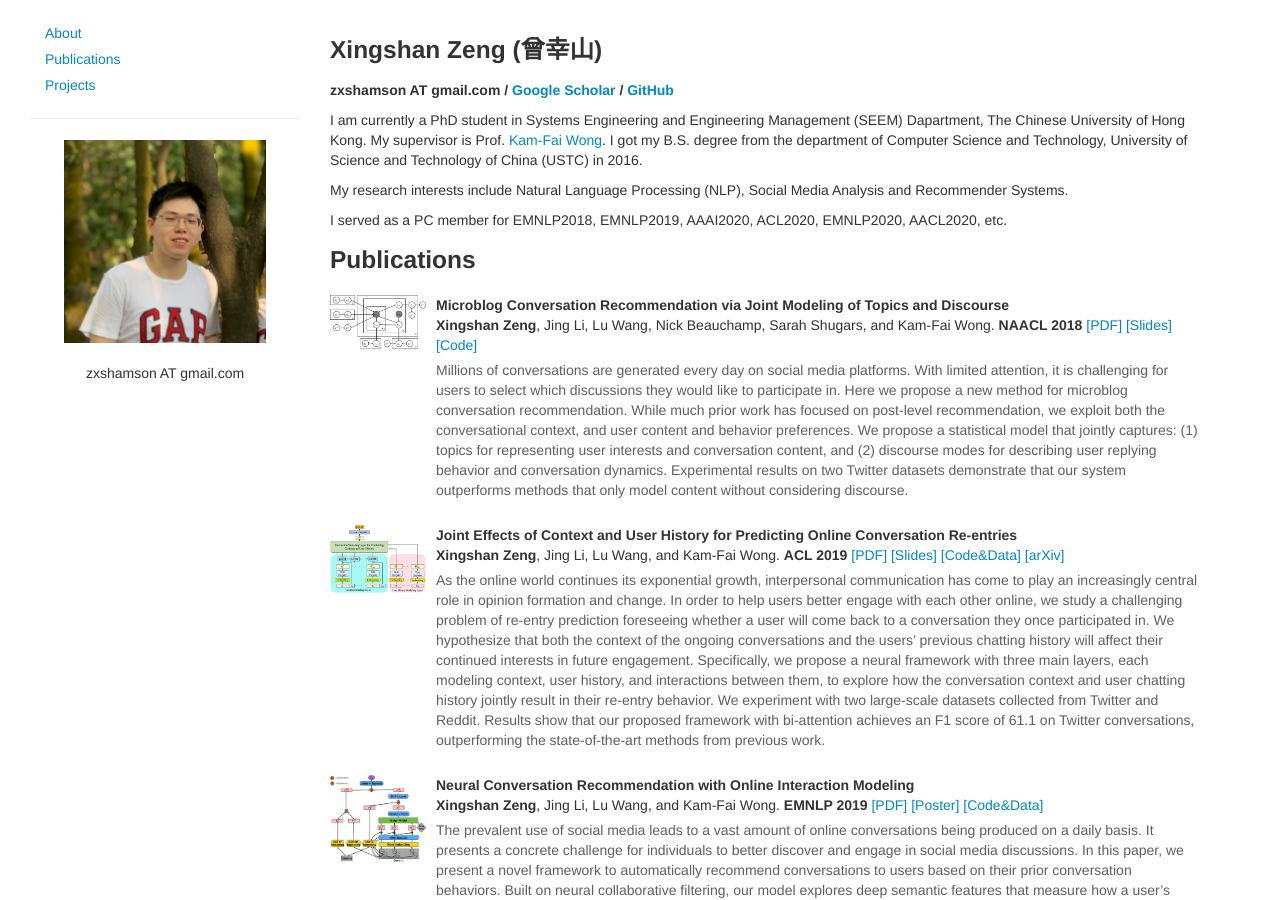
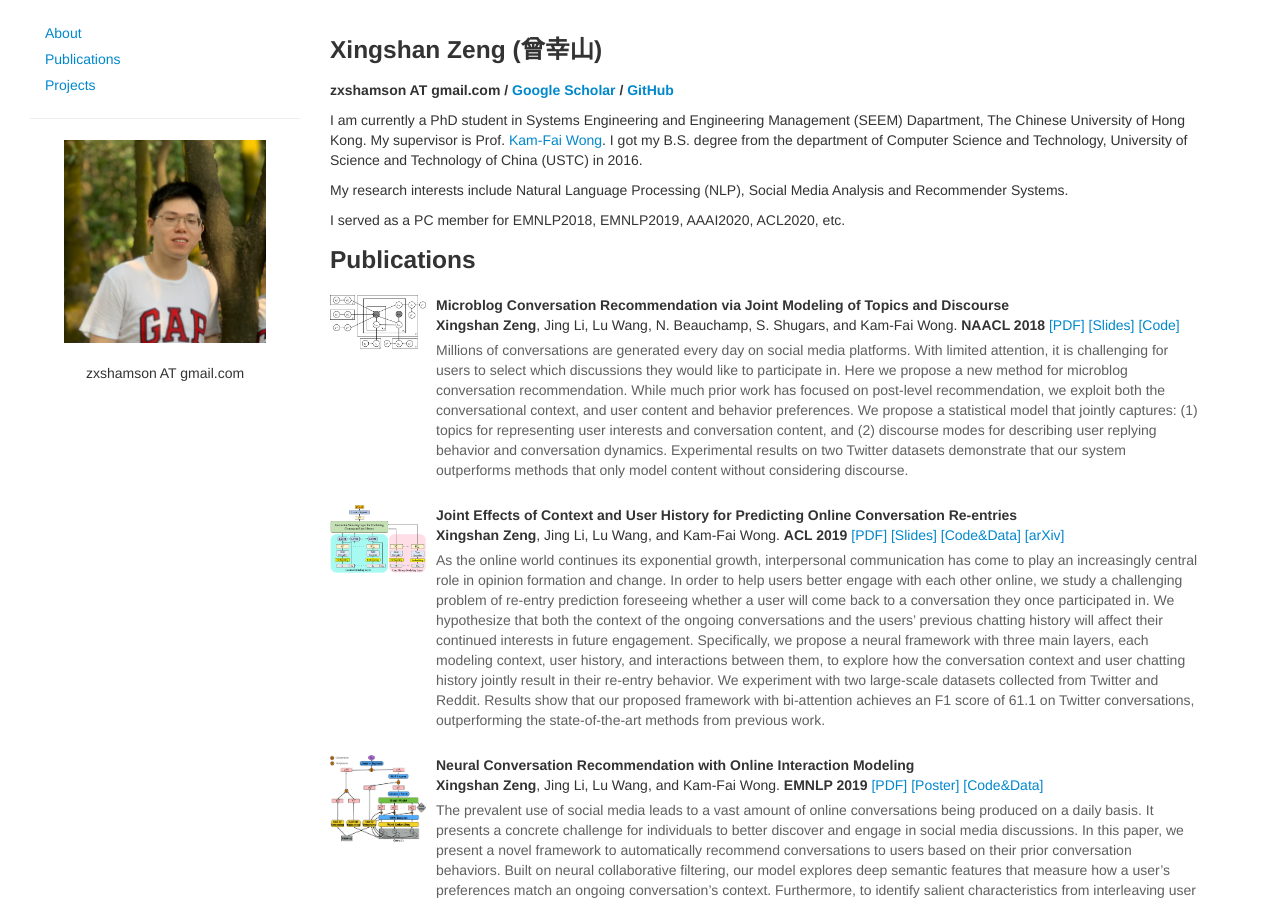
Before and after one commit to zxshamson/zxshamson.github.io, a Jekyll site: the page index.html, which Jekyll copies as it is, in a window 1280 px wide and 900 px high. Built offline with Jekyll 4.4.1, drawn with Linux system fonts in a browser that asks for light colours.

Commit message:
Update index.html

```diff
--- a/index.html
+++ b/index.html
@@ -84,7 +84,7 @@
 
             <p>My research interests include Natural Language Processing (NLP), Social Media Analysis and Recommender Systems.</p>
 
-            <p>I served as a PC member for EMNLP2018, EMNLP2019, AAAI2020, ACL2020, EMNLP2020, AACL2020, etc. </p>
+            <p>I served as a PC member for EMNLP2018, EMNLP2019, AAAI2020, ACL2020, etc. </p>
 
 
             <!--
@@ -102,7 +102,7 @@
                         <strong>
                              Microblog Conversation Recommendation via Joint Modeling of Topics and Discourse
                         </strong><br>
-                        <strong>Xingshan Zeng</strong>, Jing Li, Lu Wang, Nick Beauchamp, Sarah Shugars, and Kam-Fai Wong. <strong>NAACL 2018</strong>
+                        <strong>Xingshan Zeng</strong>, Jing Li, Lu Wang, N. Beauchamp, S. Shugars, and Kam-Fai Wong. <strong>NAACL 2018</strong>
                         <a target="_blank"
                            href="publications/1/conv_rec(final).pdf">[PDF]</a>
                         <a target="_blank"
@@ -222,12 +222,13 @@
                 <div class="row">
                     <h4 class="heading">Friend's Links</h4>
                     <div class="content">
+                        <div class="span12">
                             <ul class="list-unstyled">
                                 <li><a href="http://tao93.top/" target="_blank"><i class="fa fa-external-link"></i> Tao</a></li>
                                 <li><a href="http://shikaiwi.github.io/" target="_blank"><i class="fa fa-external-link"></i> Shikai</a></li>
                                 <li><a href="https://ja1r0.github.io/" target="_blank"><i class="fa fa-external-link"></i> Jairo</a></li>
                             </ul>
-
+                        </div>
                     </div>
                 <hr>
                 </div>
```
